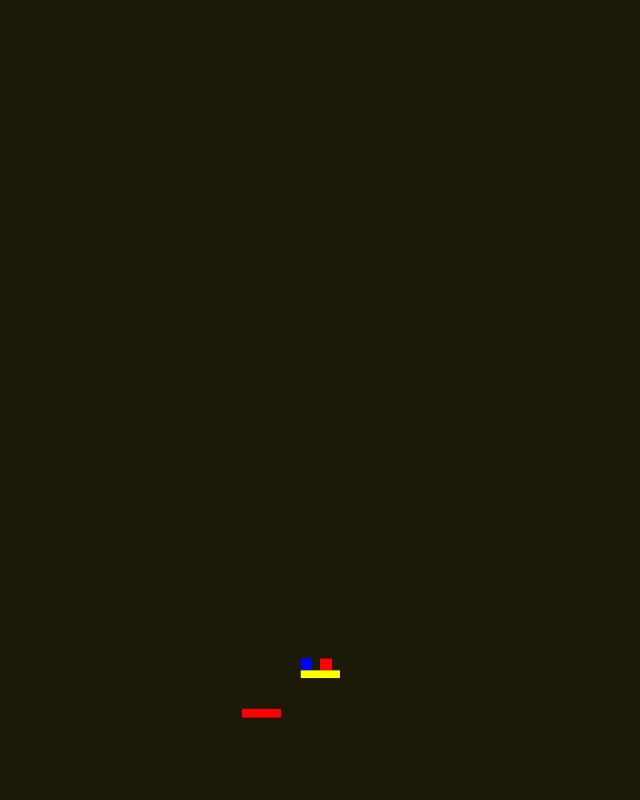
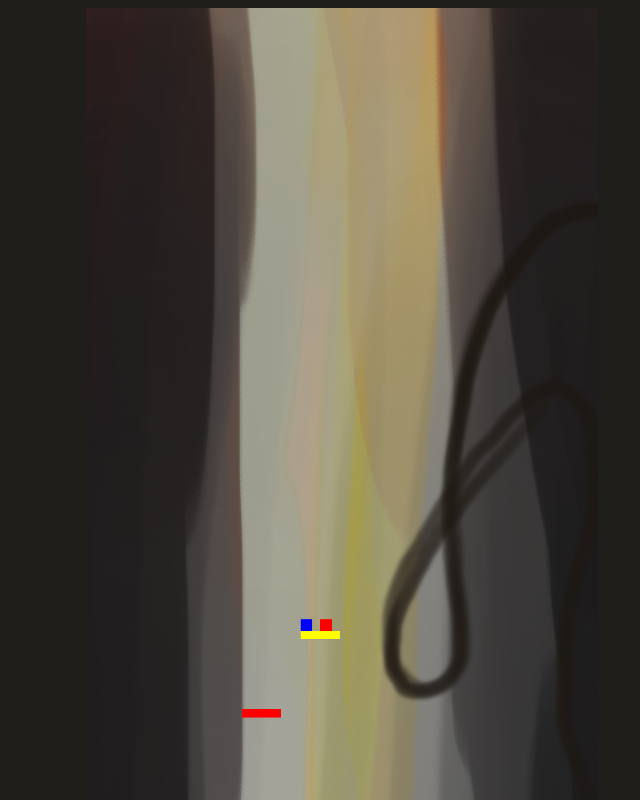
Before and after one commit to yanelysvelarde/Bot-Drop, a plain HTML site: page index.html in a window 1280 px wide. Shown: the whole page, without its empty margins (298-938 px from the left). Drawn offline with Linux system fonts and the light colour scheme.

Commit message:
background image??

```diff
--- a/index.html
+++ b/index.html
@@ -3,19 +3,20 @@
   <style>
 
     body {
-      background: rgb(28, 25, 7);
+      background: rgb(31, 30, 26);
       display: flex;
       justify-content: center;
+      overflow: hidden;
       /* Remove vertical centering */
+
     }
-
 
   </style>
 </head>
 <body>
 
-  <img id="playerImage" src="backgroundYes.png" style="display: none;" />
   <canvas id="gameCanvas" width="512" height="2000"></canvas>
+  <img id="background-image" src="assets/backgroundYes.png" alt="Background Image" style="height: 2000;width: 512;position: absolute; z-index: -1;">
   <script src="js/frame_class.js"></script>
   <script src="js/player_classes.js"></script>
   <script src="js/platform_creation.js"></script>
--- a/index.js
+++ b/index.js
@@ -18,7 +18,7 @@ const player2 = new Player({ x: 150, y: 1970 }, "blue"); //you can change the po
 
 const platforms = [];
 const platform1 = new Platform();
-const platform2 = new Platform({ x: 150, y: 1800 }, "yellow");
+const platform2 = new Platform({ x: 150, y: 1700 }, "yellow");
 const framePrincipal = new Frame();
 
 platforms.push(platform1, platform2);
```
Also changed, not shown: 1 other file.
